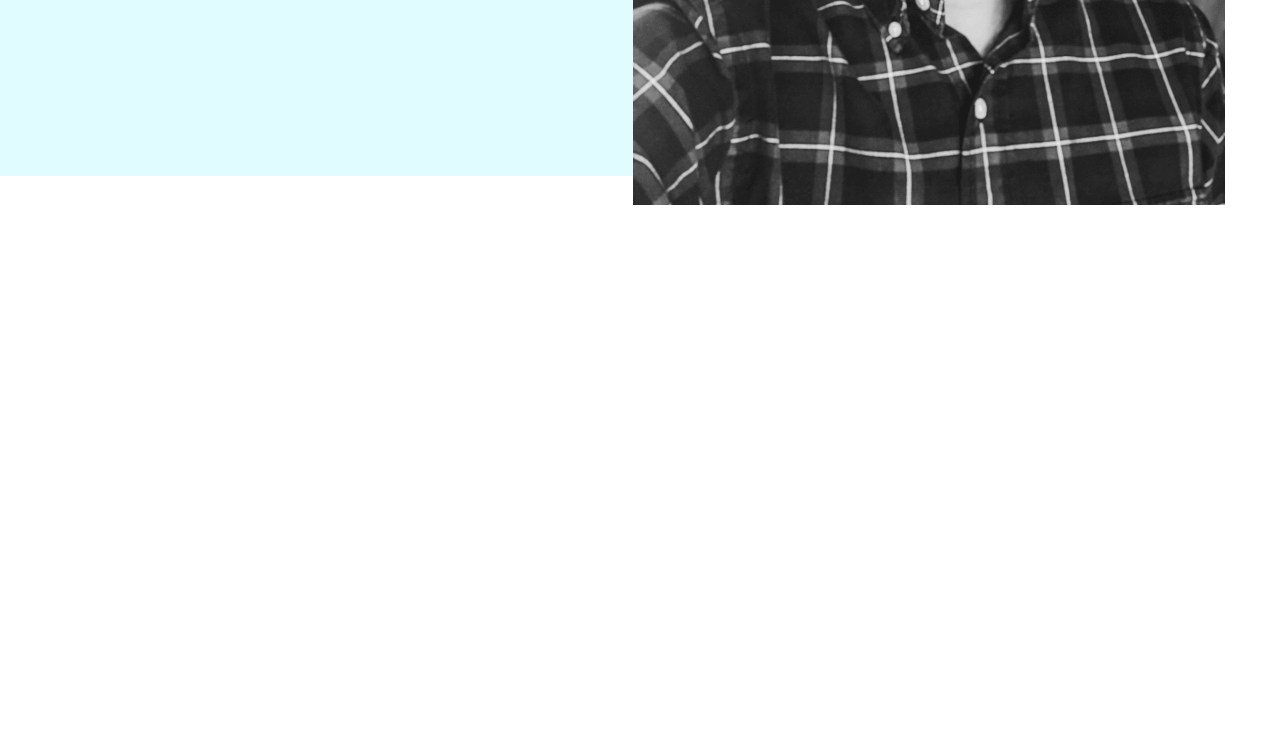
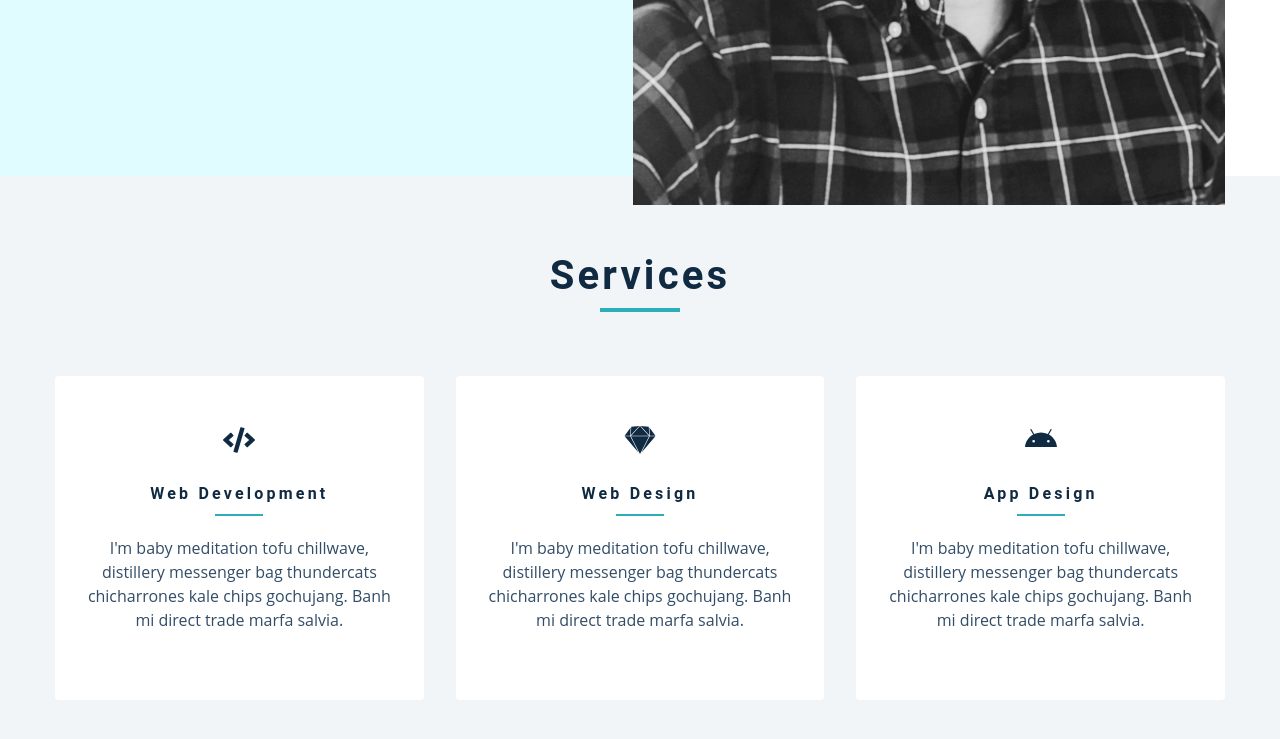
Before and after one commit to mi6gy/gatsbyportfolio, a Gatsby site: page / in a window 1280 px wide. Shown: the part 673-1412 px from the top of the page. Before the commit the page ends 878 px from the top, so only its background shows below. Built offline with nearby package versions, Linux system fonts and the light colour scheme; Gatsby itself is replaced by a stand-in of ours.

Commit message:
finished services component

```diff
--- a/src/components/Services.js
+++ b/src/components/Services.js
@@ -2,7 +2,25 @@ import React from "react"
 import Title from "./Title"
 import services from "../constants/services"
 const Services = () => {
-  return <h2>services component</h2>
+  return(
+   <section className="section bg-grey">
+    <Title title="services" />
+    <div className="section-center services-center">
+      {services.map(service => {
+        //console.log
+        const { id, icon, title, text } = service
+
+        return(<article key={id} className="service">
+          {icon}
+          <h4>{title}</h4>
+          <div className="underline"></div>
+          <p>{text}</p>
+        </article>
+      )
+       })}
+    </div>
+  </section>
+  )
 }
 
 export default Services
--- a/src/components/Title.js
+++ b/src/components/Title.js
@@ -1,7 +1,10 @@
 import React from "react"
 
-const Title = () => {
-  return <h2>title component</h2>
+const Title = ({title}) => {
+  return <div className="section-title">
+    <h2>{title || "default title"}</h2>
+    <div className="underline"></div>
+  </div>
 }
 
 export default Title
--- a/src/pages/index.js
+++ b/src/pages/index.js
@@ -7,6 +7,9 @@ import Jobs from "../components/Jobs"
 import Projects from "../components/Projects"
 import Blogs from "../components/Blogs"
 export default () => {
-  return <Layout><Hero/></Layout>
+  return <Layout>
+    <Hero/>
+    <Services/>
+    </Layout>
 }
 // ...GatsbyImageSharpFluid
```
